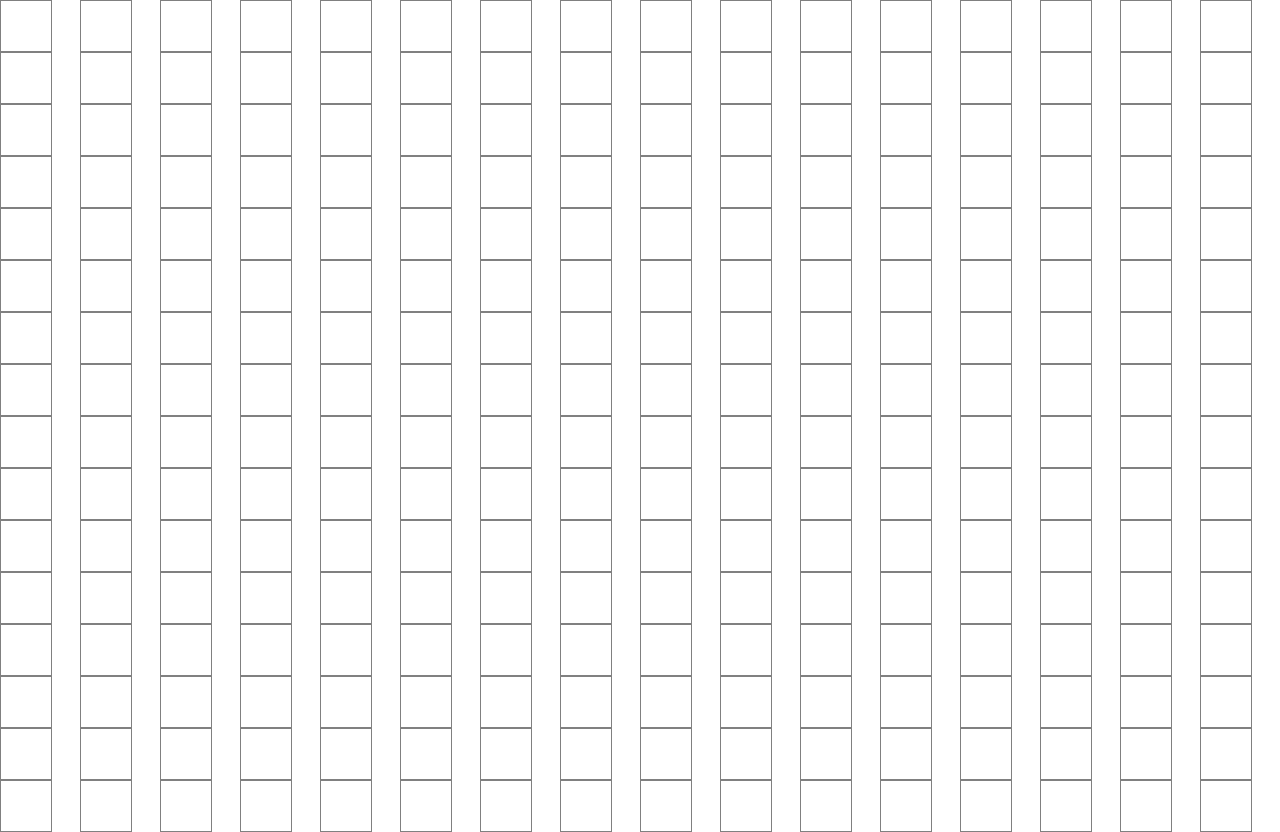
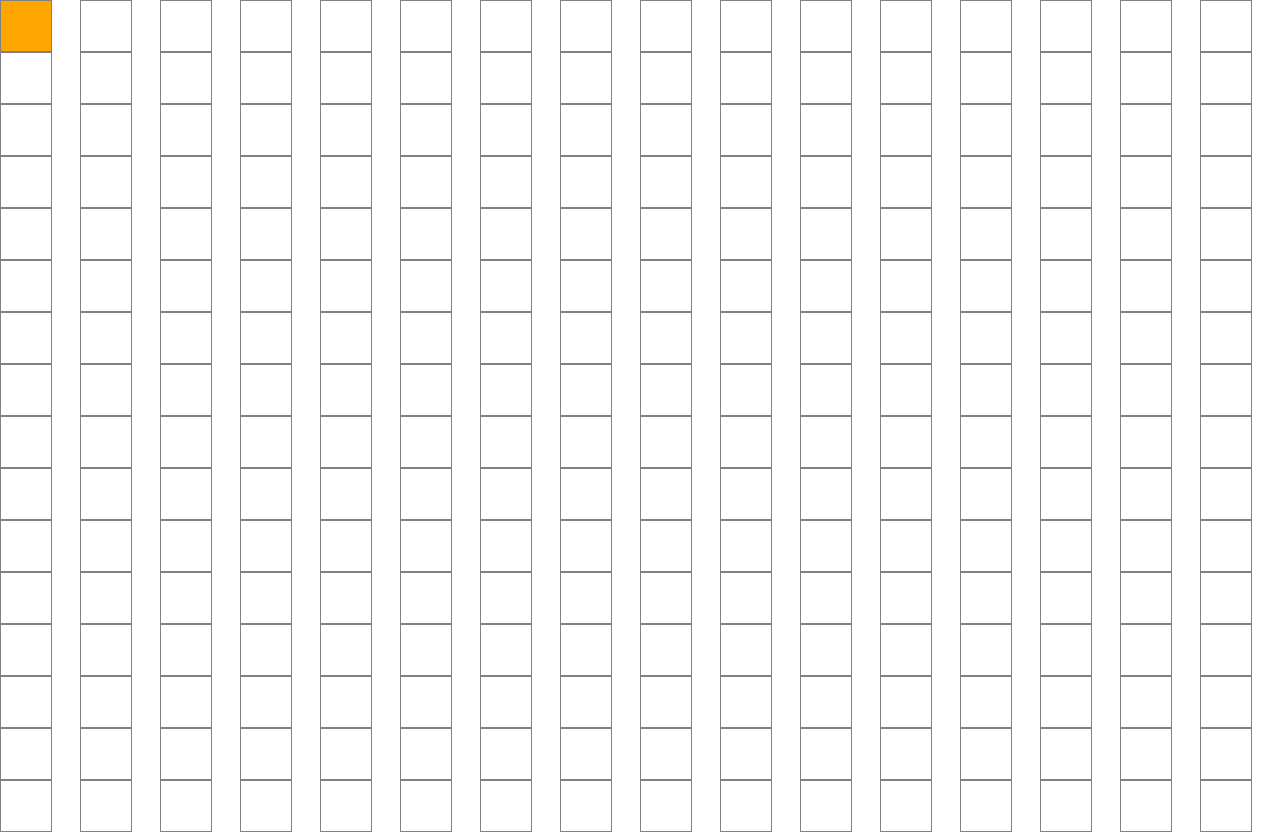
Before and after one commit to MsNiyaJ/ETCH-A-SKETCH, a plain HTML site: page index.html in a window 1280 px wide. Drawn offline with Linux system fonts and the light colour scheme.

Commit message:
add a hover effect to each box

```diff
--- a/script.js
+++ b/script.js
@@ -3,9 +3,6 @@ const board = document.querySelector('.board');
 //Create 256 boxes and insert them into the board div
 for(let i = 0; i < 256; i++){
     let box = document.createElement('div');
-    box.style.border = 'grey 1px solid';
-    box.style.backgroundColor = 'white';
-    box.style.width = '50px';
-    box.style.height = '50px';
+    box.classList.add('box');
     board.appendChild(box);
 }
--- a/styles.css
+++ b/styles.css
@@ -8,3 +8,14 @@
     grid-template-rows: repeat(16, 1fr);
     grid-template-columns: repeat(16, 1fr);
 }
+
+.box{
+    width: 50px;
+    height: 50px;
+    border: grey 1px solid;
+    background-color: white;
+}
+
+.box:hover{
+    background-color: orange;
+}
```
